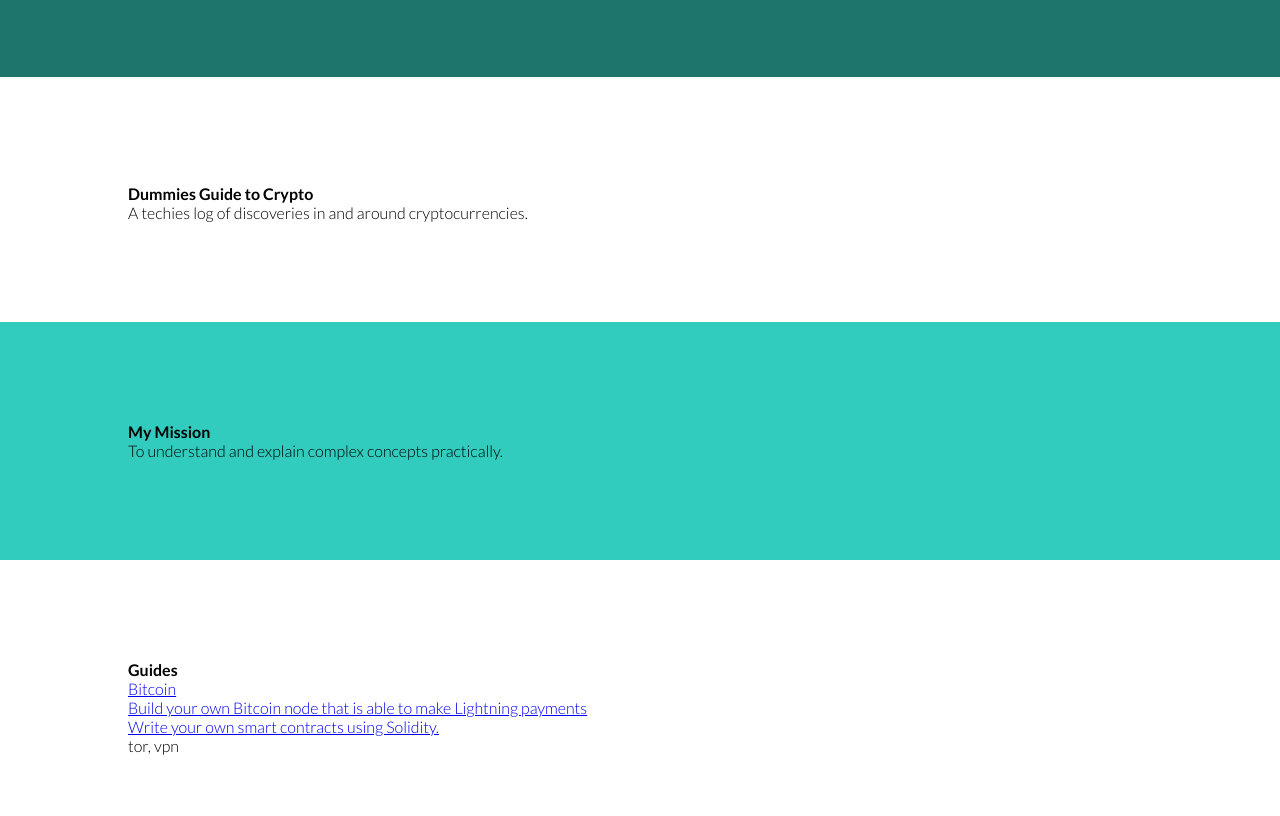
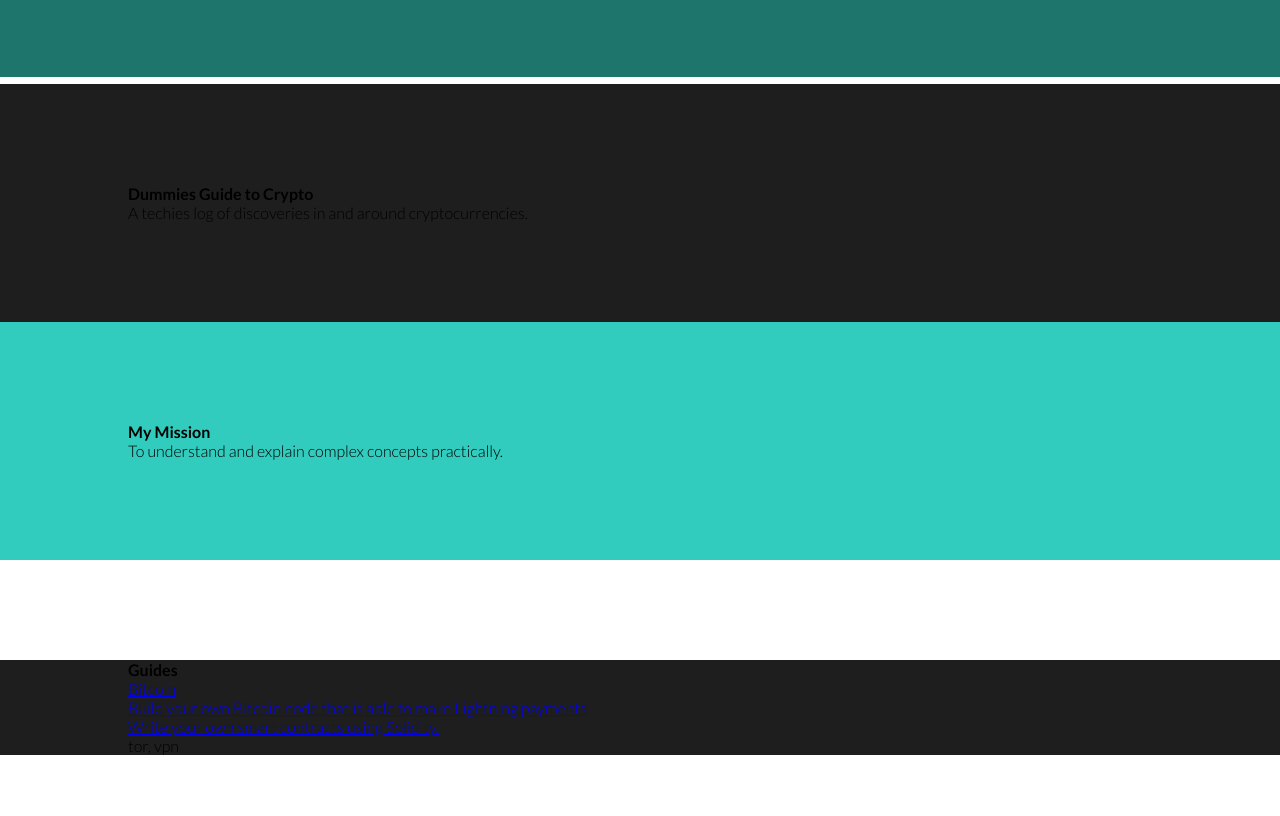
Before and after one commit to tidley/diy-website, a plain HTML site: page dummy-site/index.html in a window 1280 px wide. Shown: the part 136-952 px from the top of the page. Drawn offline with Linux system fonts and the light colour scheme.

Commit message:
rm old shite

```diff
--- a/dummy-site/css/_vars.scss
+++ b/dummy-site/css/_vars.scss
@@ -21,11 +21,17 @@
 
 // sections
 $section-padding: 100px 0;
+
 // banner
 $banner-padding: 150px;
+
+// odd
+$odd-background: black;
+
 // one
 $one-padding: 150px;
 $one-background: $medium-turquoise;
+
 // two
 $two-padding: 150px;
 $two-background: $vivid-sky-blue;
--- a/dummy-site/css/main.scss
+++ b/dummy-site/css/main.scss
@@ -112,7 +112,7 @@
 }
 
 .odd {
-	background-color: $one-background;
+	background-color: #1e1e1e;
 }
 
 .even {
--- a/dummy-site/index.html
+++ b/dummy-site/index.html
@@ -31,14 +31,17 @@
     </header>
 
     <!-- Banner -->
+    <div class="odd">
         <section id="banner">
-        <div class="container">
+            <div class="container odd">
                 <h2>Dummies Guide to Crypto</h2>
                 <p>A techies log of discoveries in and around cryptocurrencies.</p>
             </div>
         </section>
+    </div>
 
     <!-- One -->
+    <div class="even">
         <section id="one">
             <div class="container">
                 <h2>My Mission</h2>
@@ -47,10 +50,11 @@
 
             <div id="guides"></div>
         </section>
+    </div>
 
     <!-- Guides -->
     <section>
-        <div class="container">
+        <div class="container odd">
             <h2>Guides</h2>
             <ul>
                 <li><a href="bitcoin">Bitcoin</a></li>
```
Also changed, not shown: dummy-site/css/main.min.css, 1 other file. Lines whose indentation alone changed are shown as unchanged.
